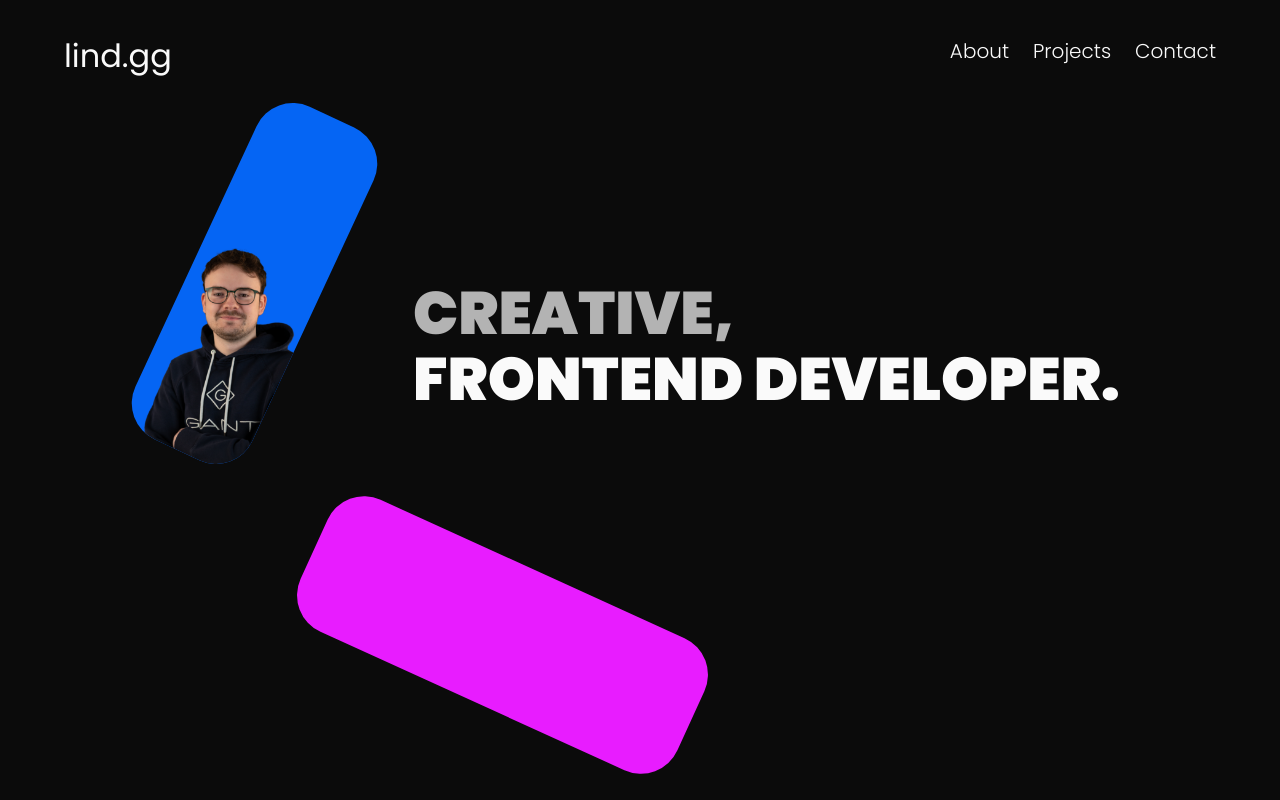
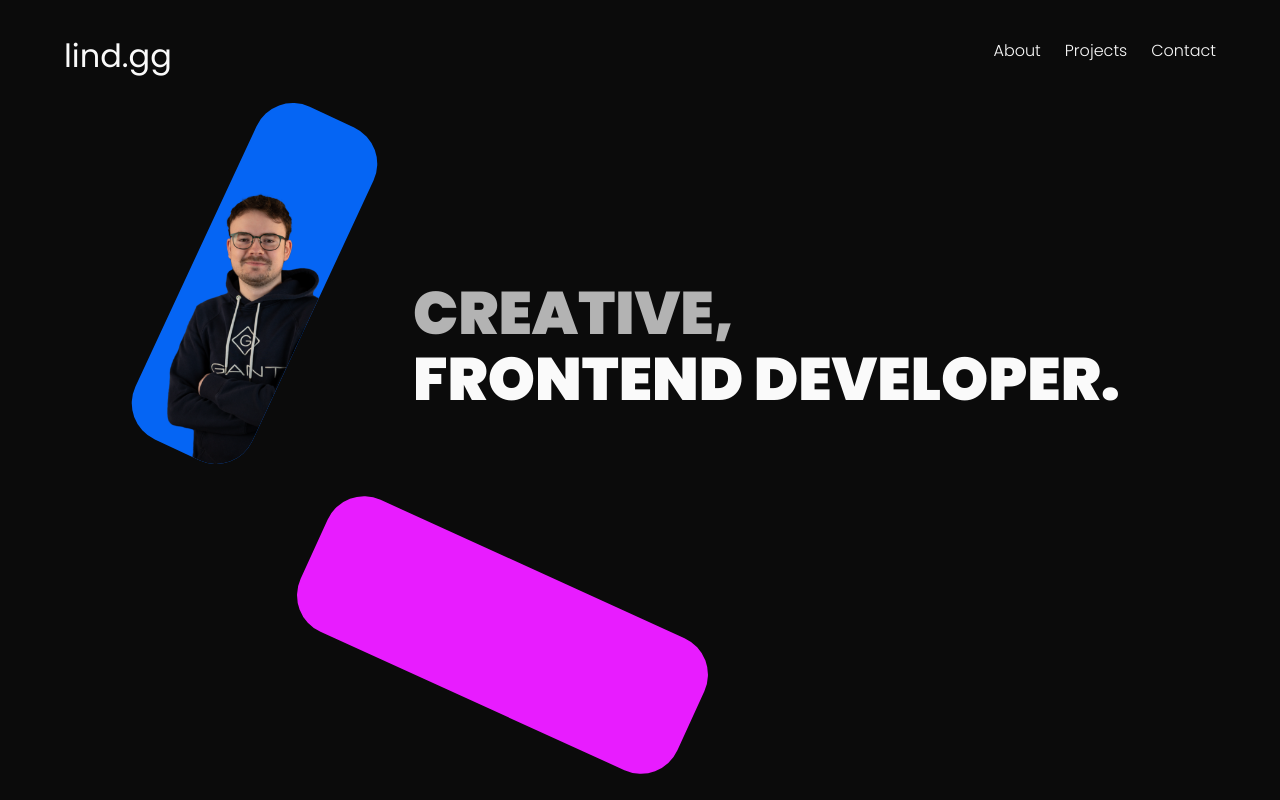
Before and after one commit to emil584c/portfolio4.0, a React (Vite) app: page / in a window 1280 px wide. Shown: the top 800 px of the page. Built offline with nearby package versions, Linux system fonts and the light colour scheme.

Commit message:
laptop breakpoint and animation fix

```diff
--- a/src/styles/components/HeaderSection.scss
+++ b/src/styles/components/HeaderSection.scss
@@ -42,6 +42,10 @@
           color: #fafafa;
           font-weight: 300;
           font-size: 20px !important;
+
+          @include break(laptop) {
+            font-size: 16px !important;
+          }
 
           &::after {
             content: "";
--- a/src/styles/components/PrimaryCover.scss
+++ b/src/styles/components/PrimaryCover.scss
@@ -171,6 +171,22 @@
     animation: slideIn 1500ms cubic-bezier(0.25, 0, 0.15, 1) 500ms forwards;
   }
 
+  @include break(laptop) {
+    @keyframes slideIn {
+      from {
+        opacity: 0;
+        top: 630px;
+      }
+      to {
+        opacity: 1;
+        top: 90px;
+      }
+    }
+
+    &__profile-image {
+      top: 630px; /* Initial state before animation starts */
+    }
+  }
   @include break(mobile) {
     @keyframes slideIn {
       from {
```
Also changed, not shown: src/styles/helpers/breakpoints.scss (+5 -5 lines).
